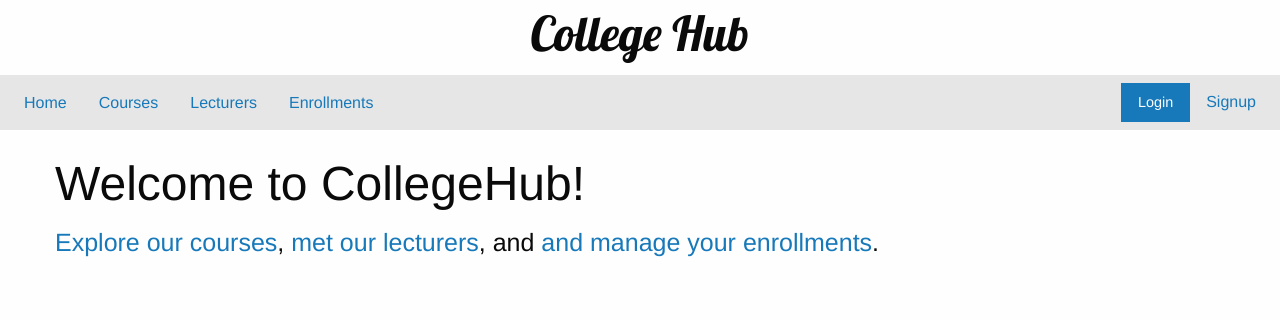
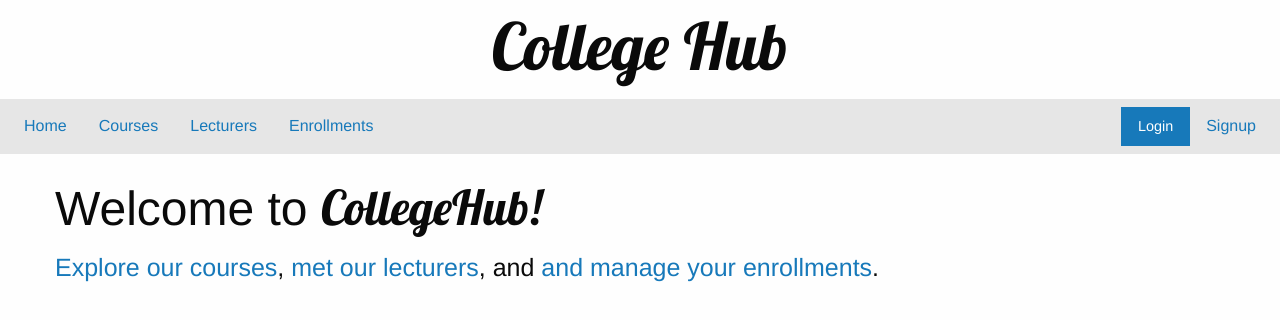
Before and after one commit to ac-png/CollegeHub, a React (Create React App) app: page / in a window 1280 px wide. Shown: the top 320 px of the page. Built offline with nearby package versions, Linux system fonts and the light colour scheme.

Commit message:
Changing some stylings and links

```diff
--- a/src/components/Navbar.js
+++ b/src/components/Navbar.js
@@ -17,14 +17,15 @@ const Navbar = () => {
 
     const headingStyle = {
         fontFamily: "'Lobster', sans-serif",
+        'font-size': 65,
     };
 
     // Rendering the navigation bar
     return (
         <>
-                <h1 className='text-center' style={headingStyle}>
-                    College Hub
-                </h1>
+            <h1 className='text-center' style={headingStyle}>
+                College Hub
+            </h1>
             <div className="top-bar stacked-for-medium" id="example-menu">
                 <div className="top-bar-left">
                     {/* Left-aligned menu items */}
--- a/src/pages/Home.js
+++ b/src/pages/Home.js
@@ -1,10 +1,14 @@
 import { Link } from 'react-router-dom';
 
 const Home = () => {
+    const headingStyle = {
+        fontFamily: "'Lobster', sans-serif",
+    };
+
     return (
         <div className="grid-container" style={{ marginTop: '20px' }}>
-            <h1>Welcome to CollegeHub!</h1>
-            <h4><Link to={`/courses`}>Explore our courses</Link>, <Link to={`/lecturers`}>met our lecturers</Link>, and <Link to={`/enrolments`}>and manage your enrollments</Link>.</h4>
+            <h1>Welcome to <span style={headingStyle}>CollegeHub!</span></h1>
+            <h4><Link to={`/courses`}>Explore our courses</Link>, <Link to={`/lecturers`}>met our lecturers</Link>, and <Link to={`/enrollments`}>and manage your enrollments</Link>.</h4>
 
         </div>
     );
```
